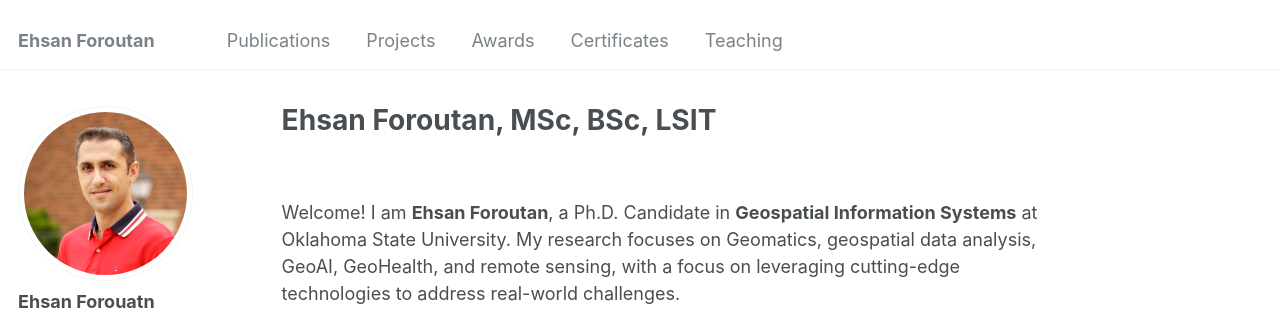
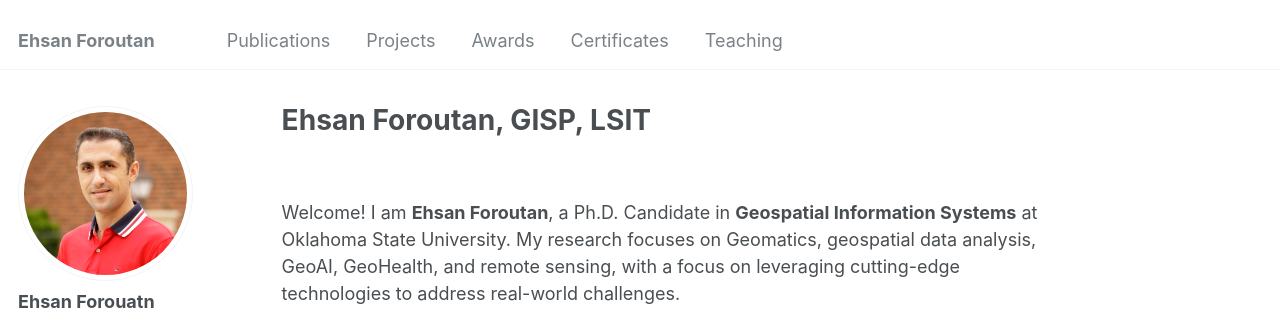
Before and after one commit to eforoutan/eforoutan.github.io, a Jekyll site: the page built from _pages/about.md, in a window 1280 px wide and 1002 px high. Shown: the top 310 px of the window. Built offline with Jekyll 4.4.1, drawn with Linux system fonts in a browser that asks for light colours; some web fonts are replaced.

Commit message:
Update about.md

```diff
--- a/_pages/about.md
+++ b/_pages/about.md
@@ -1,6 +1,6 @@
 ---
 permalink: /
-title: "Ehsan Foroutan, MSc, BSc, LSIT"
+title: "Ehsan Foroutan, GISP, LSIT"
 author_profile: true
 redirect_from:
   - /about/
```
